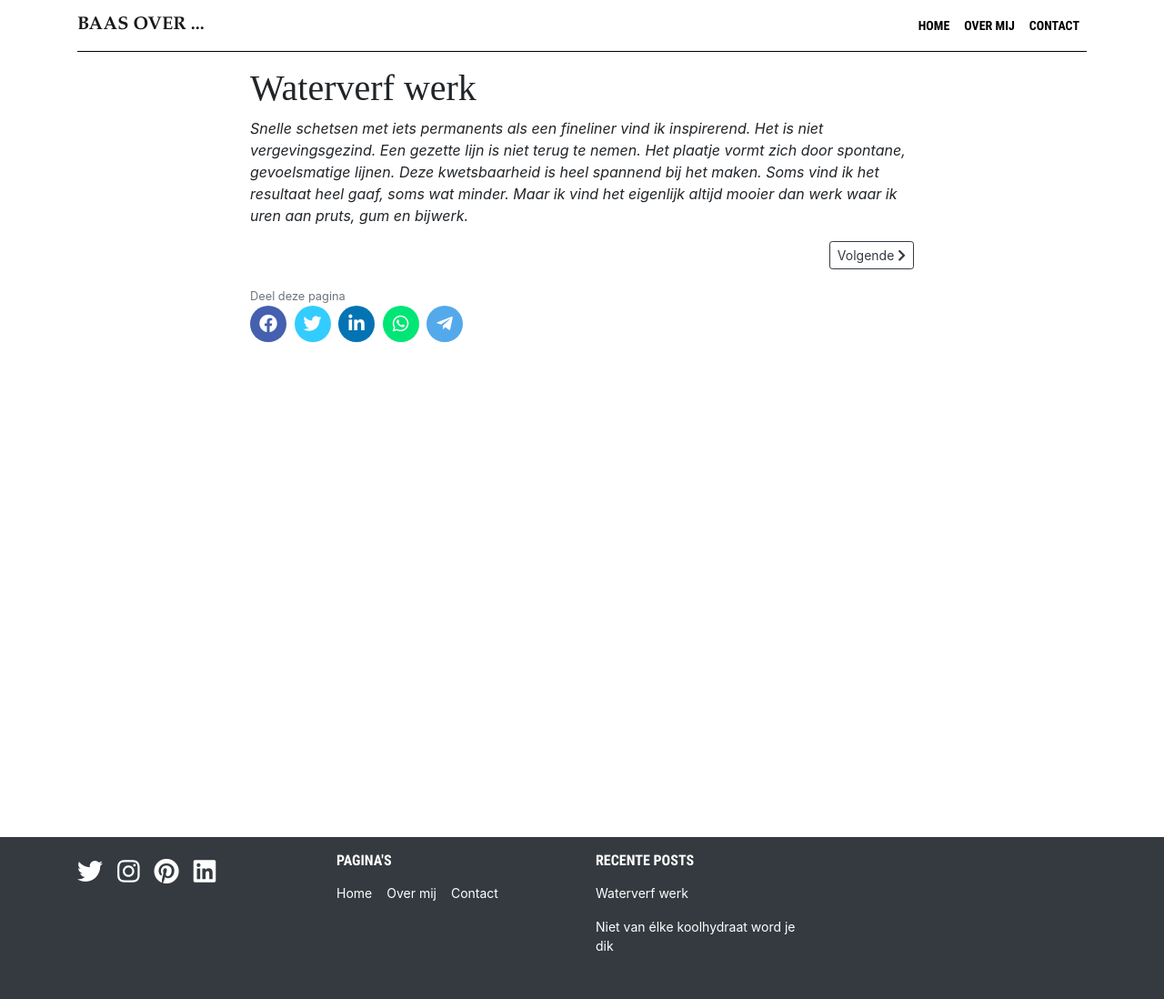
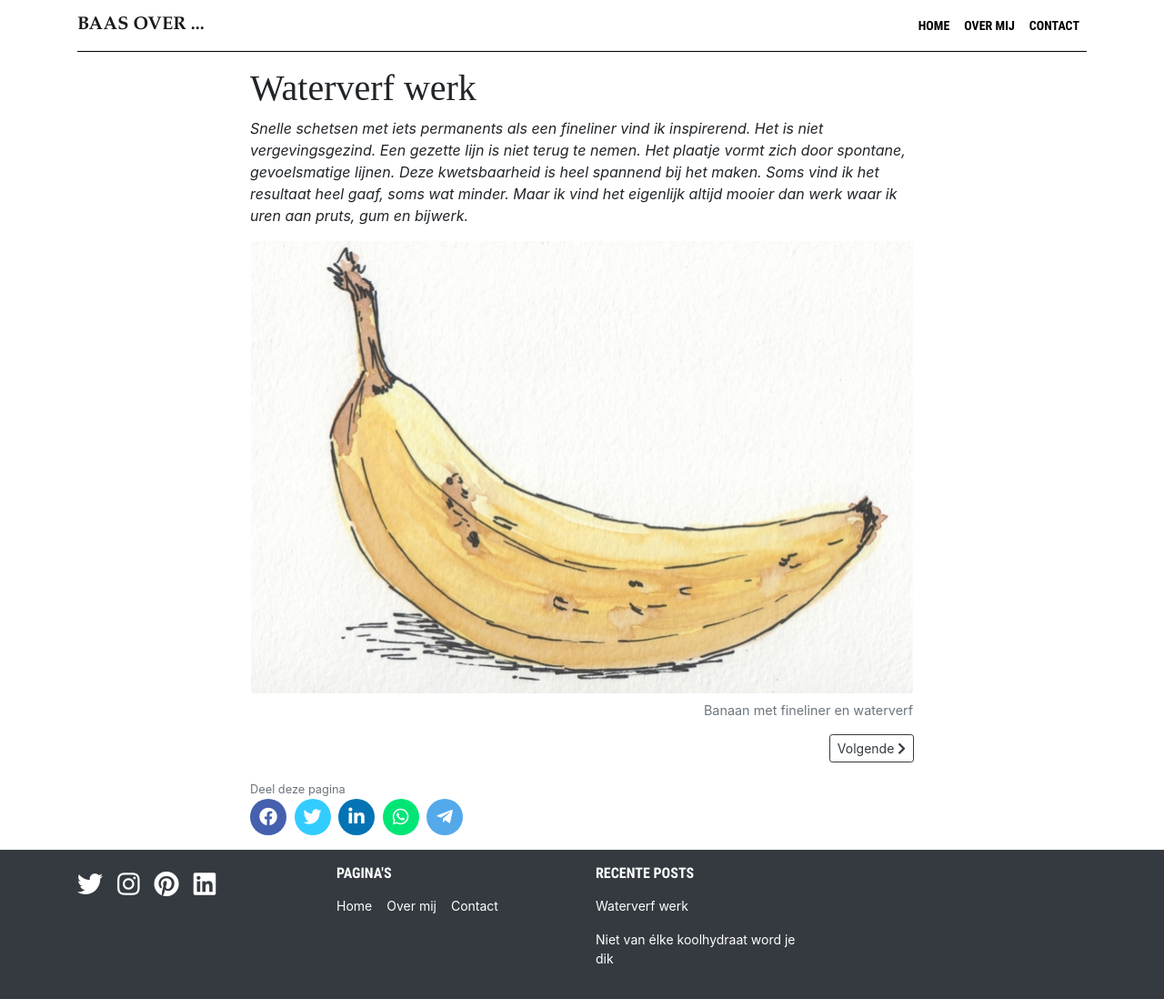
Before and after one commit to BaasLimited/baasovereten.github.io, a Jekyll site: the page built from _posts/2020-10-09-gallerij-waterverf.md, in a window 1280 px wide and 1120 px high. Shown: the top 1098 px of the window at 91% size. Built offline with Jekyll 4.4.1, drawn with Linux system fonts in a browser that asks for light colours; some web fonts are replaced; a script that is not in the unit is left out; comment, search, counter and statistics services are not loaded.

Commit message:
Update 2020-10-09-gallerij-waterverf.md

```diff
--- a/_posts/2020-10-09-gallerij-waterverf.md
+++ b/_posts/2020-10-09-gallerij-waterverf.md
@@ -10,4 +10,4 @@ published:  true
 layout:     gallery-post
 ---
 
-{% include gallery.html id="waterverfeten" show_description=false %}
+{% include gallery.html id="waterverf" show_description=false %}
```
